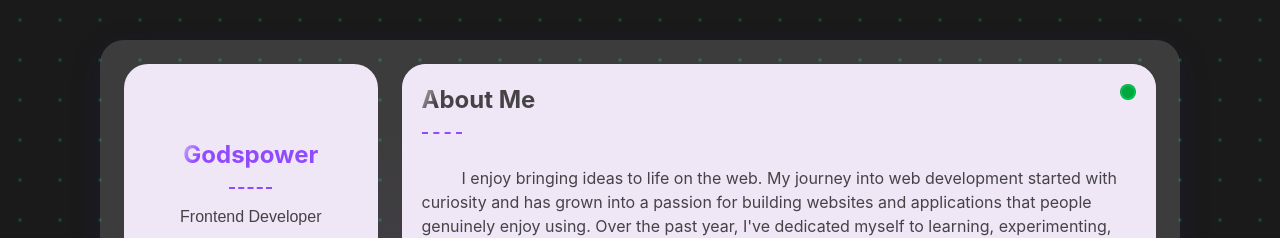
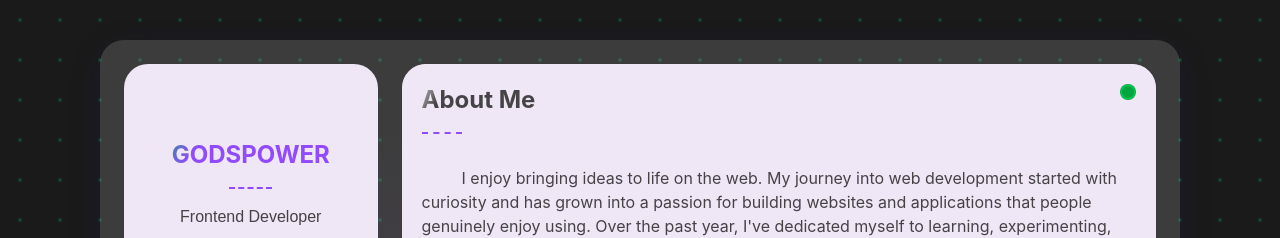
Before and after one commit to ijeomagodspower/ijeomagodspower, a React (Vite) app: page / in a window 1280 px wide. Shown: the part 960-1198 px from the top of the page. Built offline with nearby package versions, Linux system fonts and the light colour scheme.

Commit message:
stylename

```diff
--- a/src/Components/About/About.tsx
+++ b/src/Components/About/About.tsx
@@ -18,11 +18,11 @@ const About = () => {
            rounded-3xl w-2/4 h-50 md:h-60 md:w-1/4 text-center items-center "
           >
             <ShinyText
-              text="Godspower"
+              text="GODSPOWER"
               speed={2}
               delay={0}
               color="#904aff"
-              shineColor="#ffffff"
+              shineColor="#00b862"
               spread={120}
               direction="left"
               yoyo={false}
```
